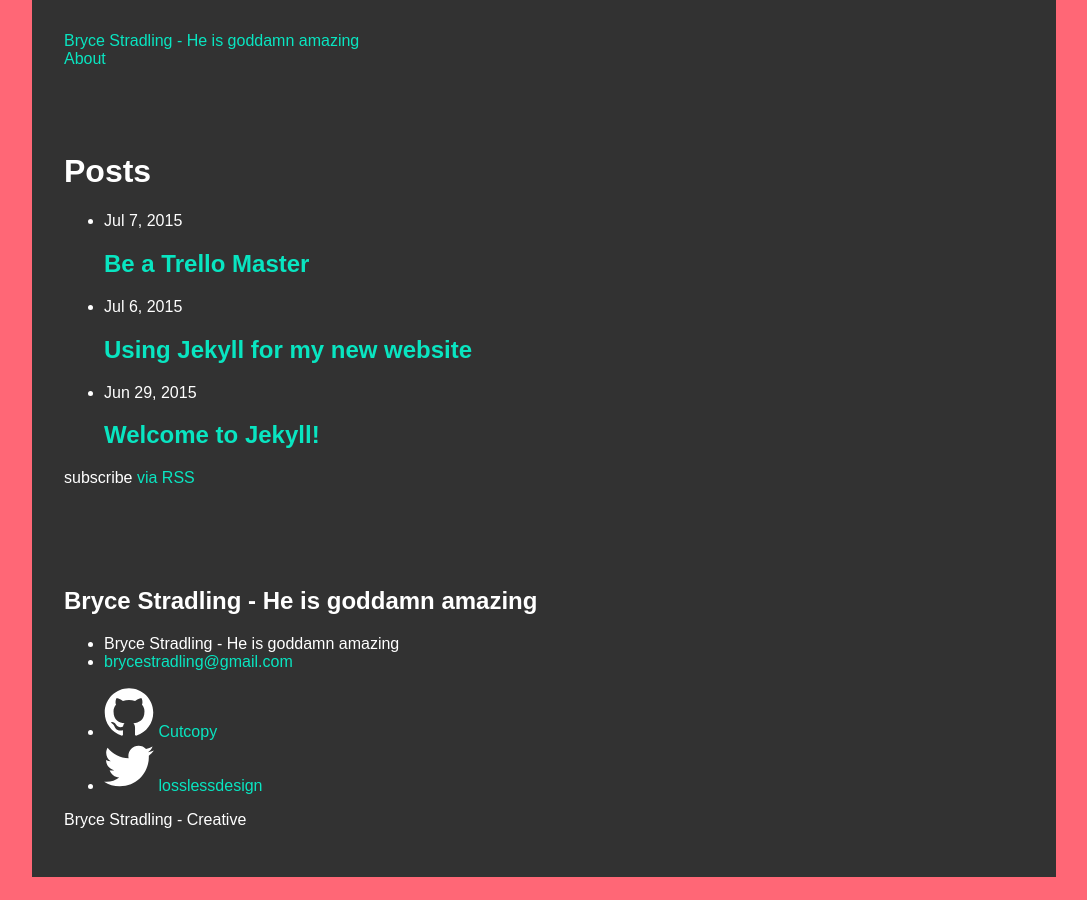
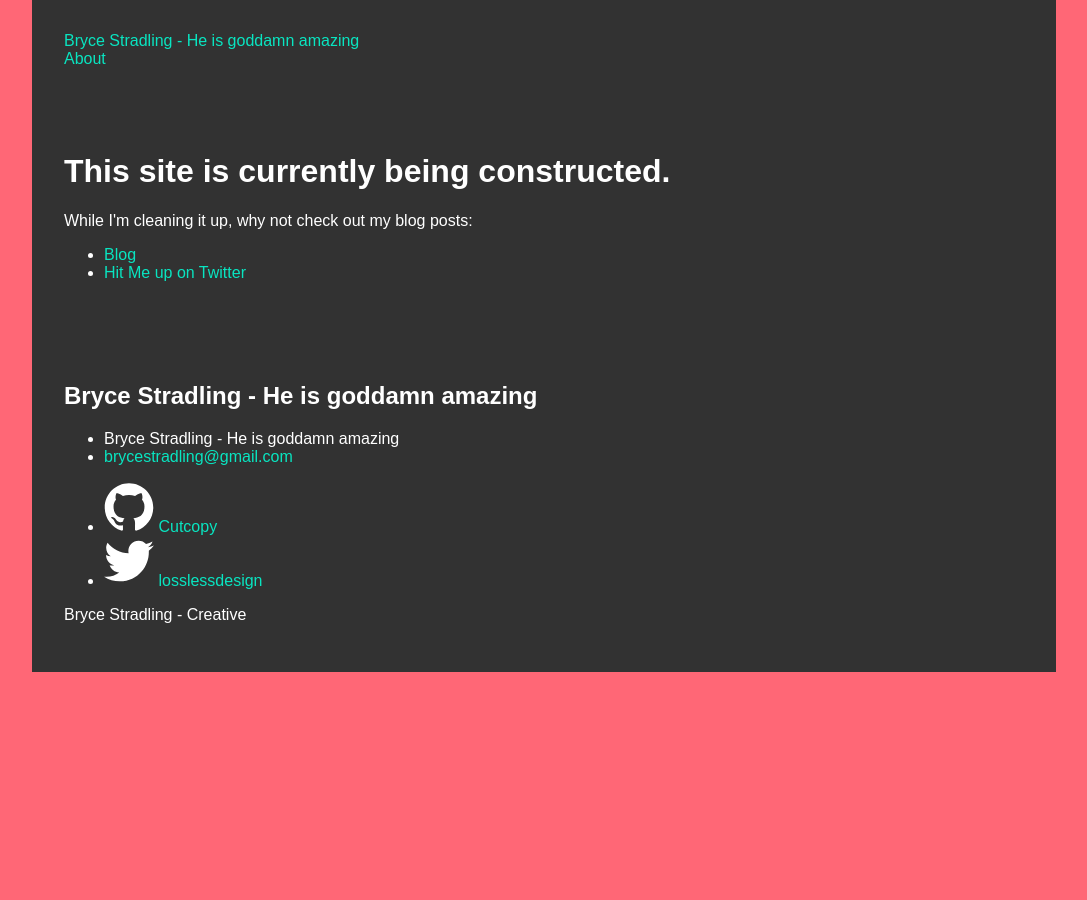
Before and after one commit to Cutcopy/Cutcopy.github.io, a Jekyll site: the page built from index.html, in a window 1280 px wide. Shown: the whole page, without its empty margins (96-1183 px from the left). Built offline with Jekyll 4.4.1, drawn with Linux system fonts in a browser that asks for light colours.

Commit message:
moved blog to it's own page

```diff
--- a/index.html
+++ b/index.html
@@ -1,23 +1,9 @@
 ---
 layout: page
 ---
-
-<div class="home">
-
-  <h1 class="page-heading">Posts</h1>
-
-  <ul class="post-list">
-    {% for post in site.posts %}
-      <li>
-        <span class="post-meta">{{ post.date | date: "%b %-d, %Y" }}</span>
-
-        <h2>
-          <a class="post-link" href="{{ post.url | prepend: site.baseurl }}">{{ post.title }}</a>
-        </h2>
-      </li>
-    {% endfor %}
-  </ul>
-
-  <p class="rss-subscribe">subscribe <a href="{{ "/feed.xml" | prepend: site.baseurl }}">via RSS</a></p>
-
-</div>
+<h1>This site is currently being constructed.</h1>
+<p>While I'm cleaning it up, why not check out my blog posts:</p>
+<ul>
+  <li><a href="/blog.html">Blog</a></li>
+  <li><a href="http://twitter.com/losslessdesign">Hit Me up on Twitter</a></li>
+</ul>
```
Also changed, not shown: blog.html (added, +23 -0 lines).
